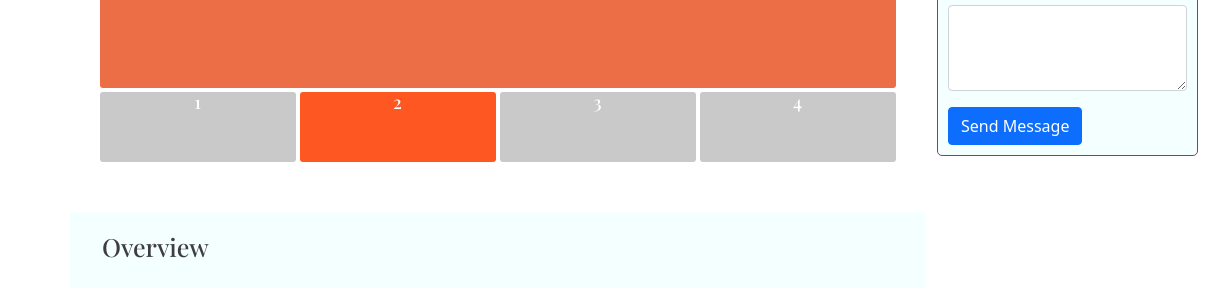
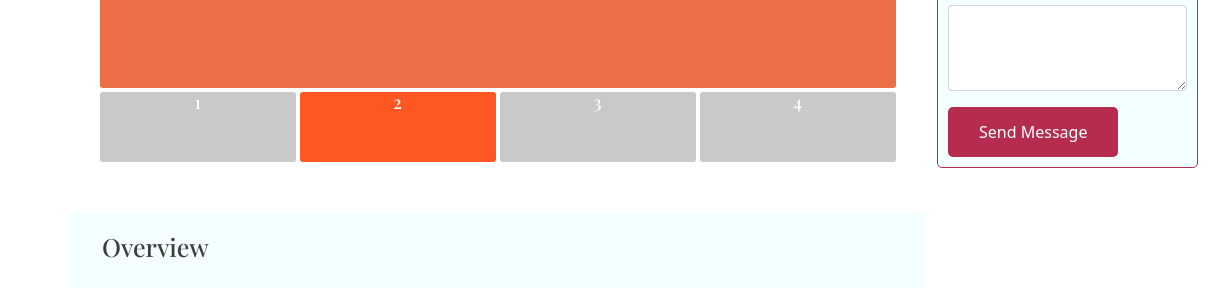
Before and after one commit to SahinoorHUB/unimark_html-V1, a plain HTML site: page details.html in a window 1280 px wide. Shown: the part 487-775 px from the top of the page, 0-1210 px from the left. Drawn offline with nearby package versions, Linux system fonts and the light colour scheme; a web font is replaced by a local one.

Commit message:
btn modify

```diff
--- a/details.html
+++ b/details.html
@@ -426,7 +426,7 @@
                                 <label for="exampleFormControlTextarea1" class="form-label">Example textarea</label>
                                 <textarea class="form-control" id="exampleFormControlTextarea1" rows="3"></textarea>
                             </div>
-                            <button class="submit-btn btn btn-primary">Send Message</button>
+                            <button class="submit-btn btn-same-all nav-btn btn btn-primary">Send Message</button>
                     </div>
                 </div>
             </div>
```
